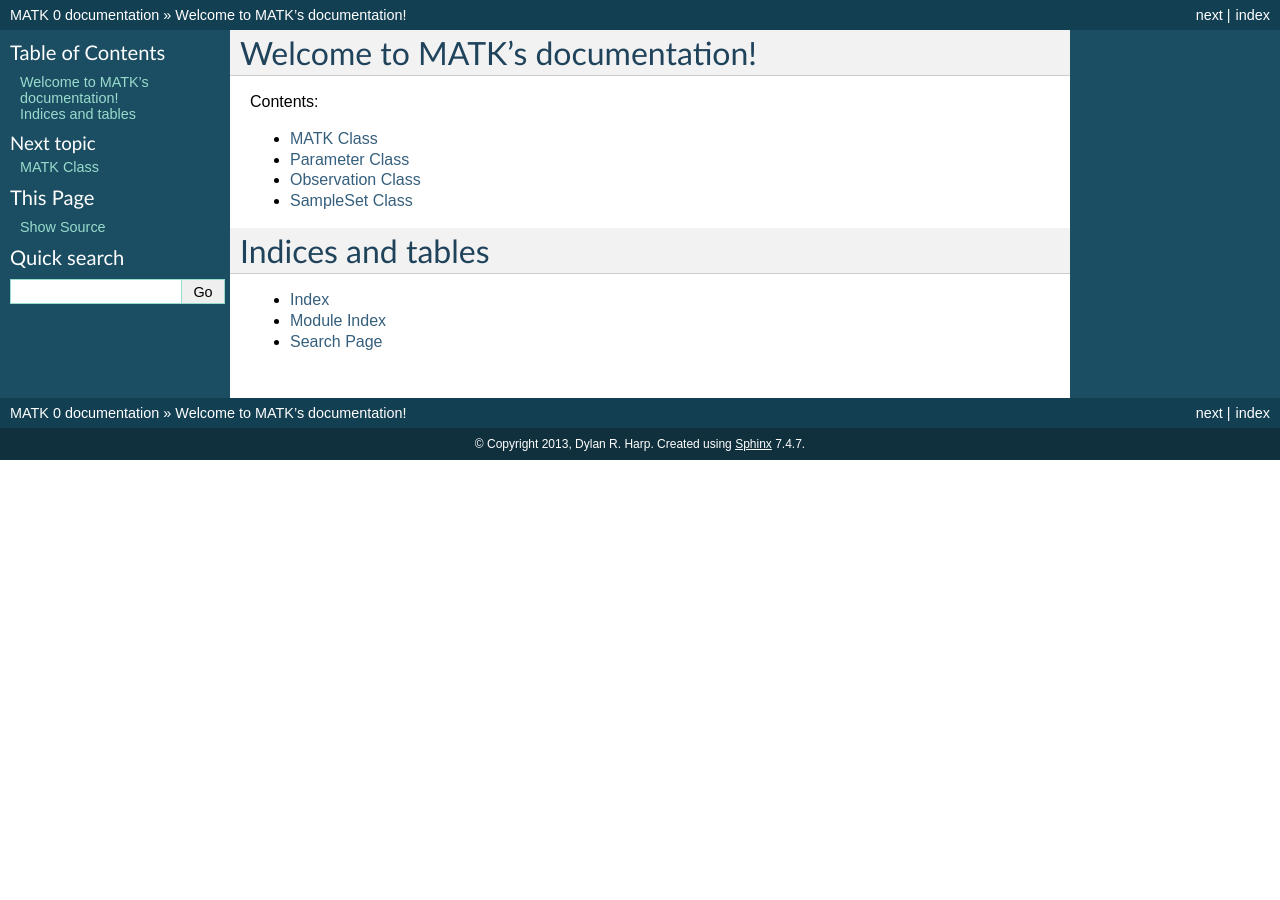
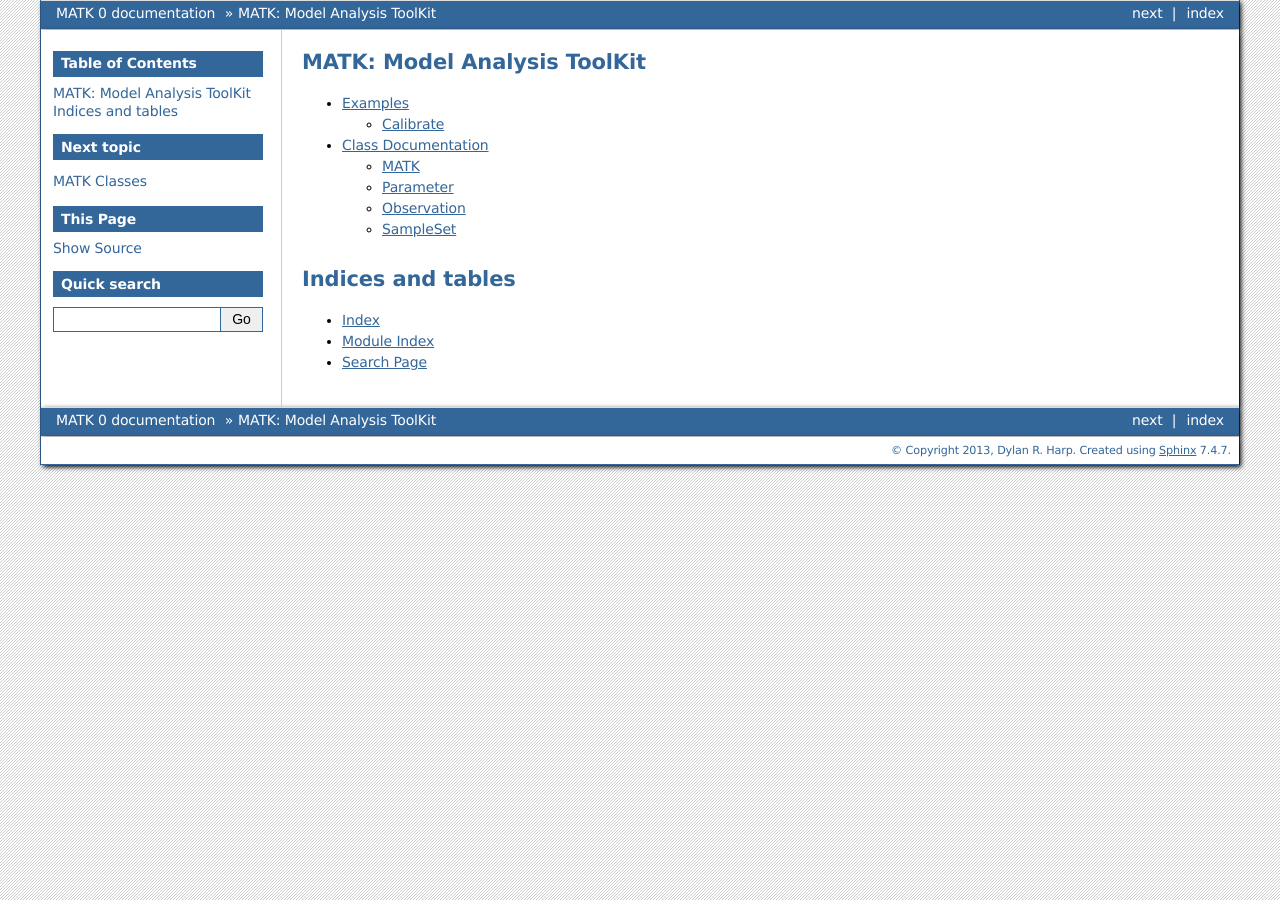
Before and after one commit to dharp/matk, a Sphinx documentation site: the page built from manual/source/index.rst, in a window 1280 px wide. Built offline with Sphinx 7.4.7, drawn with Linux system fonts in a browser that asks for light colours.

Commit message:
Began updating documentation

```diff
--- /dev/null
+++ b/manual/source/autodoc_matk.rst
@@ -0,0 +1,6 @@
+MATK
+----
+.. automodule:: matk
+
+.. autoclass:: matk
+    :members:
--- /dev/null
+++ b/manual/source/autodoc_observation.rst
@@ -0,0 +1,6 @@
+Observation
+-----------
+.. automodule:: matk.observation
+
+.. autoclass:: Observation
+    :members:
--- /dev/null
+++ b/manual/source/autodoc_parameter.rst
@@ -0,0 +1,6 @@
+Parameter
+---------
+.. automodule:: matk.parameter
+
+.. autoclass:: Parameter
+    :members:
--- /dev/null
+++ b/manual/source/autodoc_sampleset.rst
@@ -0,0 +1,6 @@
+SampleSet
+---------
+.. automodule:: matk.sampleset
+
+.. autoclass:: SampleSet
+    :members:
--- a/manual/source/conf.py
+++ b/manual/source/conf.py
@@ -91,7 +91,8 @@ pygments_style = 'sphinx'
 
 # The theme to use for HTML and HTML Help pages.  See the documentation for
 # a list of builtin themes.
-html_theme = 'default'
+html_theme = 'bizstyle'
+#html_theme = 'agogo'
 
 # Theme options are theme-specific and customize the look and feel of a theme
 # further.  For a list of options available for each theme, see the
--- /dev/null
+++ b/manual/source/example_calibrate.rst
@@ -0,0 +1,6 @@
+Calibration
+-----------
+
+.. literalinclude:: ../../examples/calibrate.py
+    :language: python
+    :linenos:
--- a/manual/source/index.rst
+++ b/manual/source/index.rst
@@ -3,18 +3,15 @@
    You can adapt this file completely to your liking, but it should at least
    contain the root `toctree` directive.
 
-Welcome to MATK's documentation!
-================================
-
-Contents:
+MATK: Model Analysis ToolKit
+============================
 
 .. toctree::
-   :maxdepth: 2
+   :maxdepth: 3
 
-   matk.rst
-   Parameter.rst
-   Observation.rst
-   SampleSet.rst
+    Examples <example.rst>
+
+    Class Documentation <autodoc.rst>
 
 Indices and tables
 ==================
```
Also changed, not shown: manual/source/autodoc.rst (added, +13 -0 lines), manual/source/example.rst (added, +7 -0 lines).
